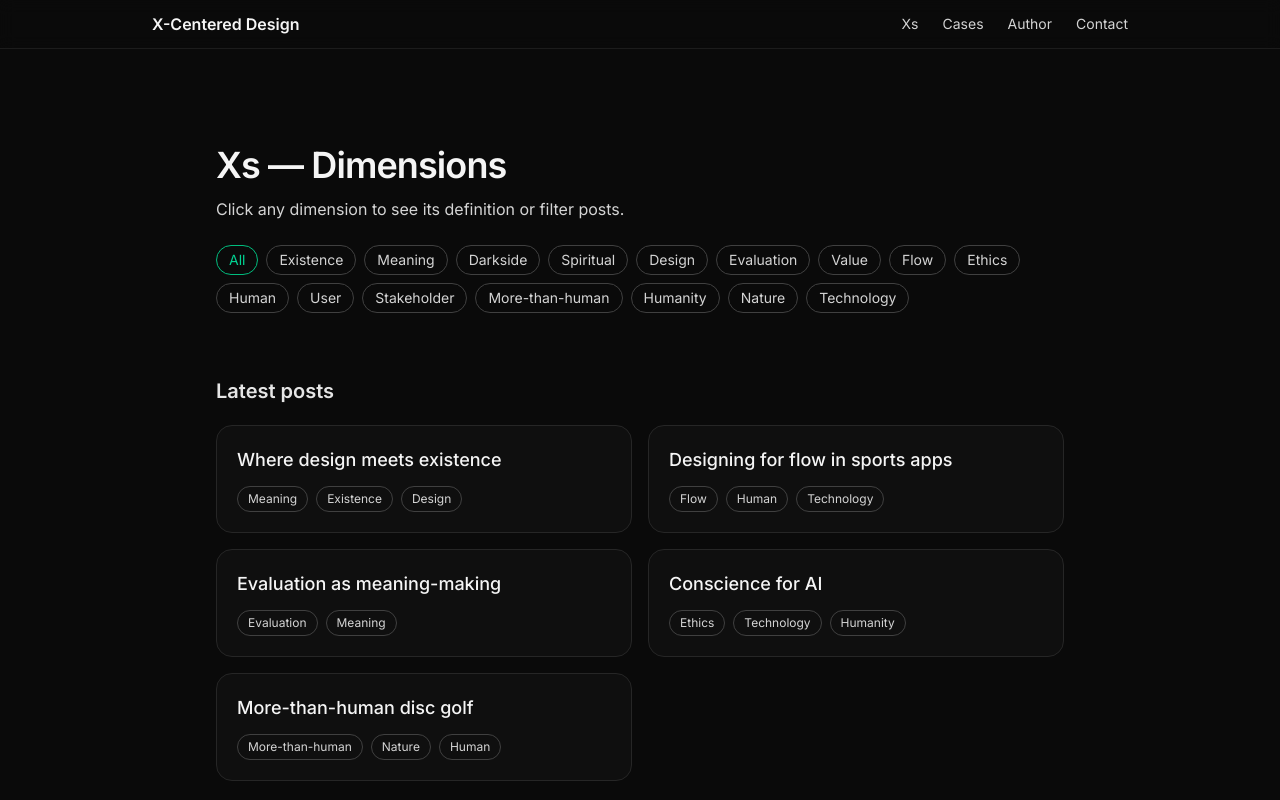
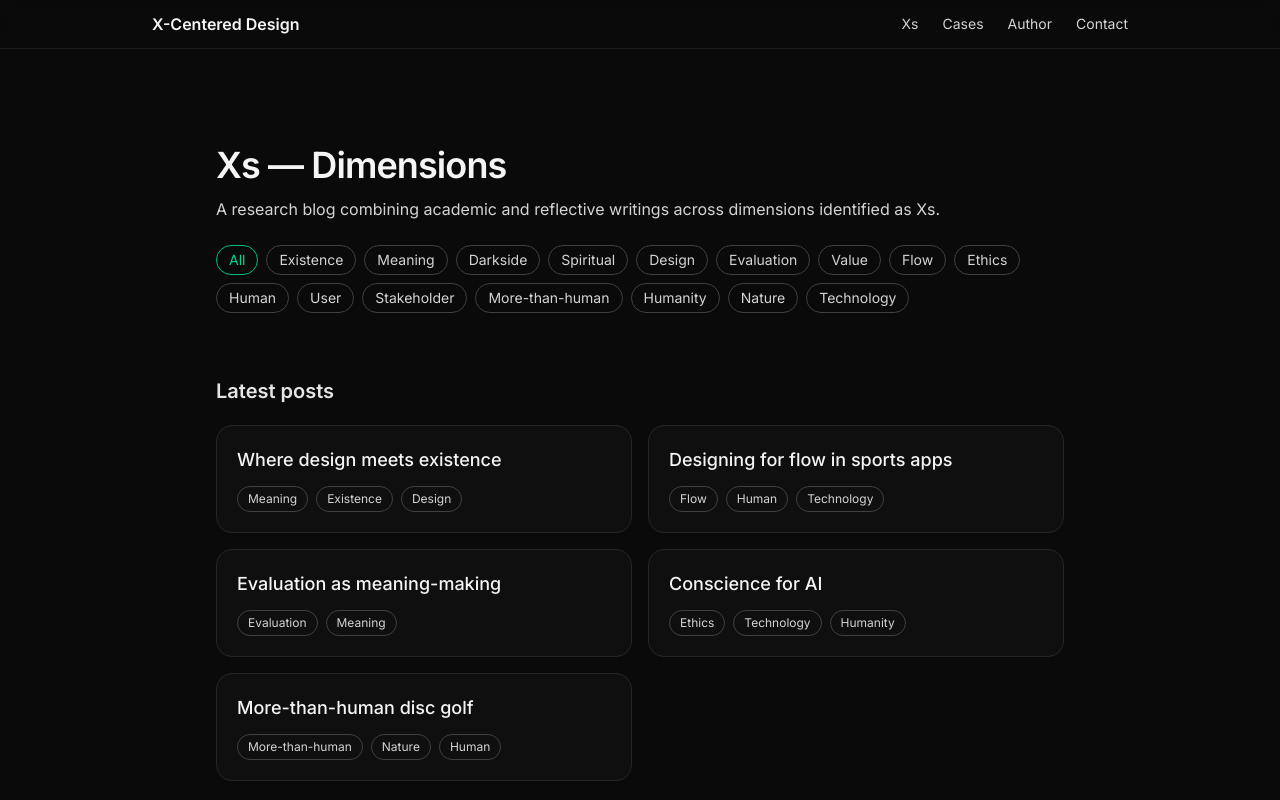
Before and after one commit to moilanenmime/xcentered, a Next.js app: page /xs in a window 1280 px wide. Shown: the top 800 px of the page. Built offline with nearby package versions, Linux system fonts and the light colour scheme.

Commit message:
Update XsPage description to clarify the purpose of the research blog across dimensions

```diff
--- a/app/xs/page.tsx
+++ b/app/xs/page.tsx
@@ -174,7 +174,8 @@ export default function XsPage() {
             Xs — Dimensions
           </h1>
           <p className="mt-3 text-neutral-300">
-            Click any dimension to see its definition or filter posts.
+            A research blog combining academic and reflective writings across
+            dimensions identified as Xs.
           </p>
         </div>
 
```
